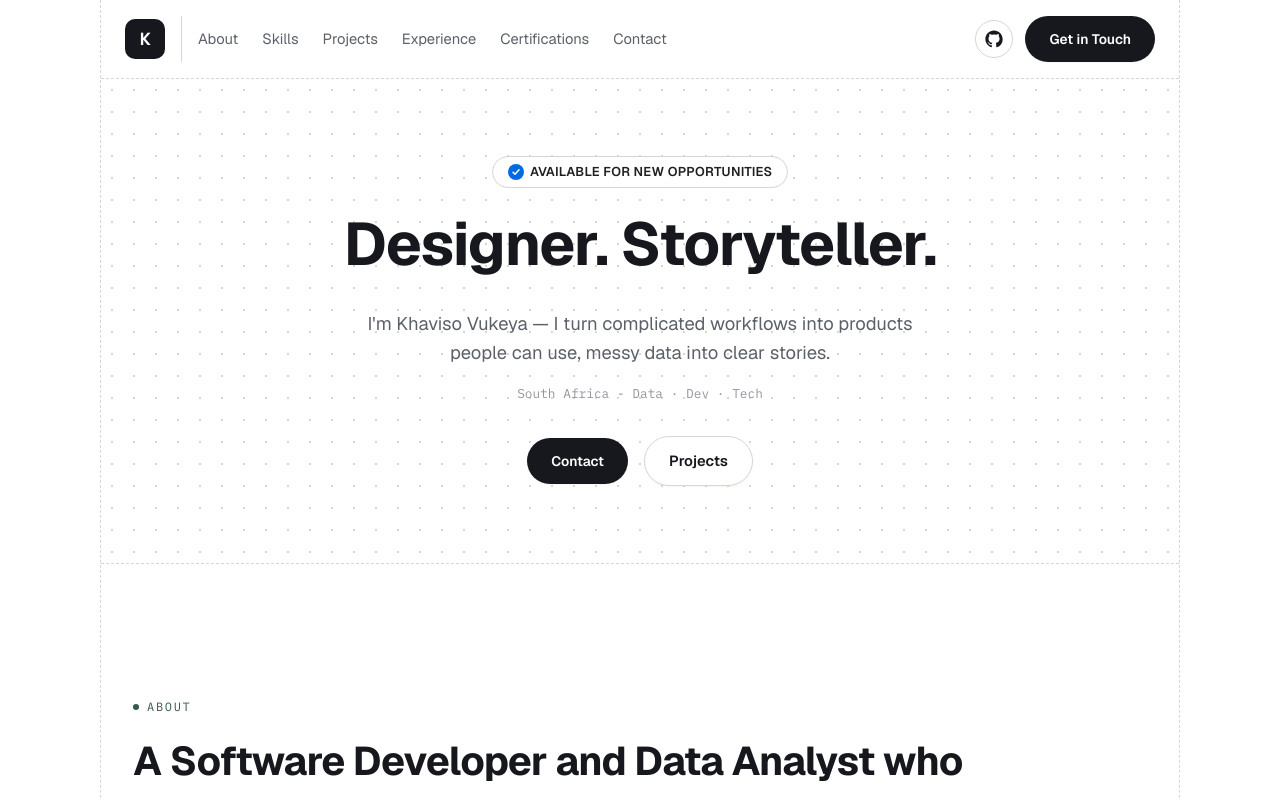
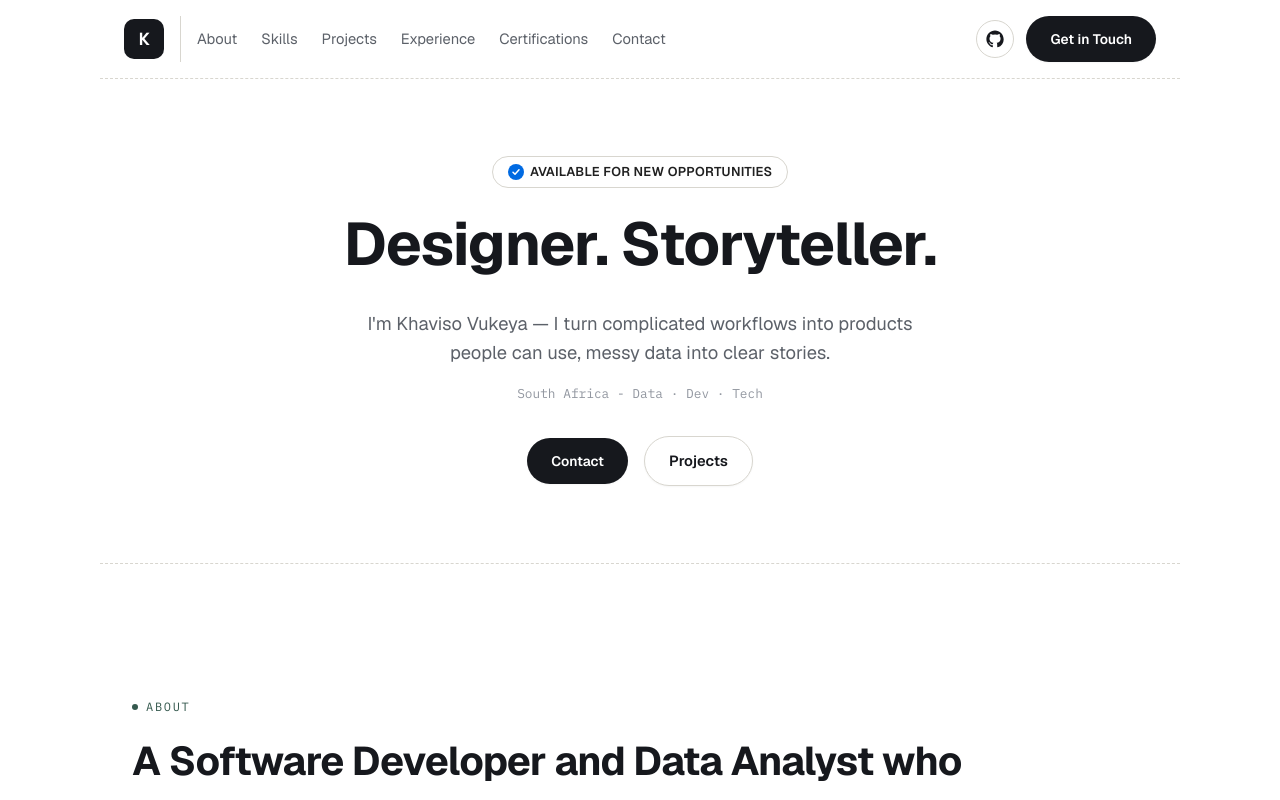
Before and after one commit to Khaviso01/khaviso-vukeya-portfolio, a React (Vite) app: page / in a window 1280 px wide. Shown: the top 800 px of the page. Built offline with nearby package versions, Linux system fonts and the light colour scheme.

Commit message:
Refined the app frame

```diff
--- a/src/index.css
+++ b/src/index.css
@@ -190,8 +190,6 @@ button {
   position: relative;
   min-height: 100vh;
   margin: 0 clamp(100px, 2.4vw, 28px);
-  border-left: 1px dashed var(--line-strong);
-  border-right: 1px dashed var(--line-strong);
 }
 
 @media (max-width: 560px) {
@@ -448,7 +446,6 @@ button {
   overflow: hidden;
   padding: clamp(3rem, 6vw, 5.5rem) var(--space-6);
   text-align: center;
-  background-image: radial-gradient(circle, var(--line-strong) 1px, transparent 0.001px);
   background-size: 22px 22px;
 }
 
```
